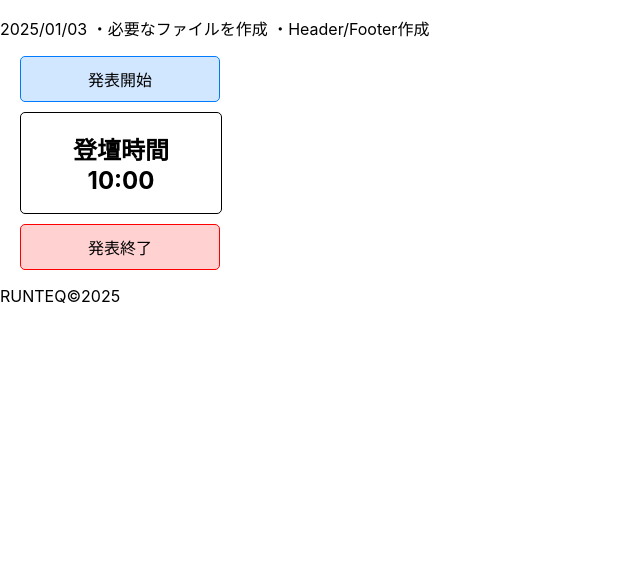
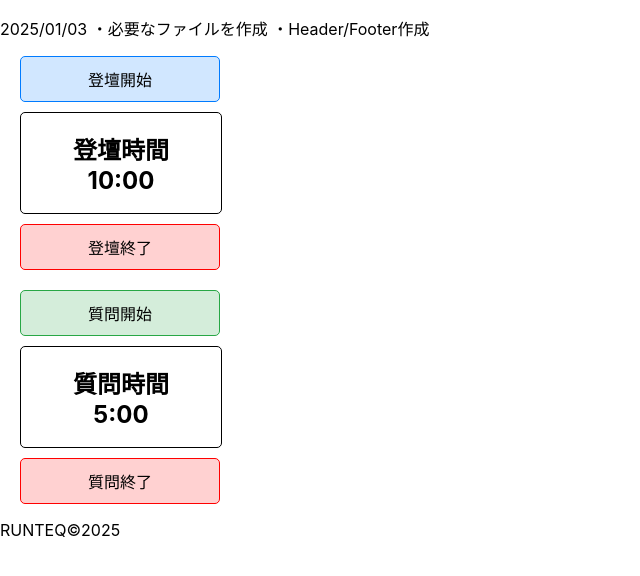
Before and after one commit to RUNTEQ-Isamin-Michi-Sakupi/lets-shuffle, a React (Create React App) app in the folder src/: page / in a window 1280 px wide. Shown: the top 576 px of the page, without its empty margins (0-640 px from the left). Built offline with nearby package versions, Linux system fonts and the light colour scheme.

Commit message:
質問時間のカウントダウンも追加して、説明のコメントを追加

```diff
--- a/src/src/03_views/components/atoms/InputTime.jsx
+++ b/src/src/03_views/components/atoms/InputTime.jsx
@@ -1,94 +1,170 @@
-import React, { useState, useEffect } from 'react';
+import React, { useState, useEffect } from 'react'; // ReactライブラリからuseStateとuseEffectをインポート
 
-const InputTime = () => { // カウントダウンタイマーを表示するコンポーネント
-    console.log('InputTime component rendered');
-    const [time, setTime] = useState(600); // 初期時間を600秒（10分）に設定
-    const [isCounting, setIsCounting] = useState(false);
+const InputTime = () => {
+    // 登壇時間の初期値を600秒（10分）に設定
+    const [presentationTime, setPresentationTime] = useState(600);
+    const [isPresentationCounting, setIsPresentationCounting] = useState(false);
 
+    // 質問時間の初期値を300秒（5分）に設定
+    const [questionTime, setQuestionTime] = useState(300);
+    const [isQuestionCounting, setIsQuestionCounting] = useState(false);
+
+    // 登壇時間のカウントダウンロジック
     useEffect(() => {
-        let timer; // タイマーを格納する変数
-        if (isCounting && time > 0) {
+        let timer;
+        if (isPresentationCounting && presentationTime > 0) {
             timer = setInterval(() => {
-                setTime(prevTime => prevTime - 1);
+                setPresentationTime((prevTime) => prevTime - 1);
             }, 1000);
-        } else if (time === 0) {
-            setIsCounting(false); // カウントダウンが0になったらカウントを止める
+        } else if (presentationTime === 0) {
+            setIsPresentationCounting(false);
         }
-        return () => clearInterval(timer); // タイマーをクリアする
-    }, [isCounting, time]);
+        return () => clearInterval(timer);
+    }, [isPresentationCounting, presentationTime]);
 
-    const startCountdown = () => { // カウントダウンを開始する関数
-        setIsCounting(true);
+    // 質問時間のカウントダウンロジック
+    useEffect(() => {
+        let timer;
+        if (isQuestionCounting && questionTime > 0) {
+            timer = setInterval(() => {
+                setQuestionTime((prevTime) => prevTime - 1);
+            }, 1000);
+        } else if (questionTime === 0) {
+            setIsQuestionCounting(false);
+        }
+        return () => clearInterval(timer);
+    }, [isQuestionCounting, questionTime]);
+
+    // 登壇時間をリセットする関数
+    const resetPresentationTime = () => {
+        setIsPresentationCounting(false);
+        setPresentationTime(600); // 登壇時間を600秒にリセット
     };
 
-    const stopCountdown = () => {
-        setIsCounting(false);
-        setTime(600); // Reset time to initial value
+    // 質問時間をリセットする関数
+    const resetQuestionTime = () => {
+        setIsQuestionCounting(false);
+        setQuestionTime(300); // 質問時間を300秒にリセット
     };
 
     return (
-        <div style={{ display: 'flex', flexDirection: 'column', alignItems: 'flex-start', gap: '10px' }}>
-            {/* 発表開始ボタン */}
+        <div style={{ display: 'flex', flexDirection: 'column', alignItems: 'flex-start', gap: '20px' }}>
+            {/* 登壇時間セクション */}
+            <div style={{ display: 'flex', flexDirection: 'column', alignItems: 'flex-start', gap: '10px', marginLeft: '20px' }}>
+                {/* 登壇開始ボタン */}
                 <button
-                onClick={startCountdown}
-                style={{
-                    backgroundColor: '#d1e7ff', // 背景色を青に変更
-                    border: '1px solid #007bff', // 枠線を青に変更
+                    onClick={() => setIsPresentationCounting(true)} // 登壇開始ボタンをクリックしたときにカウントダウンを開始
+                    style={{ // ボタンのスタイルを設定
+                        backgroundColor: '#d1e7ff', // 背景色を設定
+                        border: '1px solid #007bff', // 枠線のスタイル
                         borderRadius: '5px', // 角丸にする
-                    padding: '10px 20px', // 上下に10px、左右に20pxの余白を追加
-                    fontSize: '16px', // フォントサイズを16pxに変更
-                    color: '#000', // 文字色を黒に変更
-                    cursor: 'pointer', // マウスを重ねた時にカーソルを指に変更
-                    width: '200px', // 幅を200pxに変更
+                        padding: '10px 20px', // パディングを設定
+                        fontSize: '16px', // フォントサイズを設定
+                        width: '200px', // 幅を設定
                         textAlign: 'center', // テキストを中央揃えにする
-                    marginLeft: '20px', // 左側に余白を追加
+                        cursor: 'pointer', // カーソルを指に変更
                     }}
                 >
-                発表開始
+                    登壇開始
                 </button>
-
-            {/* タイマー */}
+                {/* 登壇時間の表示 */}
                 <div
                     style={{
-                    display: 'flex', // 横並びにする
-                    flexDirection: 'column', // 縦に並べる
-                    justifyContent: 'center', // 中央揃えにする
-                    alignItems: 'center', // 中央揃えにする
-                    width: '200px', // 幅を200px
-                    height: '100px', // 高さを100px
-                    border: '1px solid #000', // 枠線を黒に変更
+                        display: 'flex', // flexboxを使用して要素を並べる
+                        flexDirection: 'column', // 縦方向に並べる
+                        justifyContent: 'center', // 要素を中央揃えにする
+                        alignItems: 'center', // 要素を中央揃えにする
+                        width: '200px', // 幅を設定
+                        height: '100px', // 高さを設定
+                        border: '1px solid #000', // 枠線のスタイル
                         borderRadius: '5px', // 角丸にする
-                    backgroundColor: '#fff', // 背景色を白に変更
-                    fontSize: '24px', // フォントサイズを24pxに変更
-                    fontWeight: 'bold', // 太字にする
-                    color: '#000', // 文字色を黒に変更
-                    marginLeft: '20px', // 左側に余白を追加
+                        backgroundColor: '#fff', // 背景色を設定
+                        fontSize: '24px', // フォントサイズを設定
+                        fontWeight: 'bold', // フォントの太さを設定
+                        color: '#000', // テキストの色を設定
                     }}
                 >
                     <div>登壇時間</div>
-                <div>{Math.floor(time / 60)}:{('0' + (time % 60)).slice(-2)}</div>
+                    <div>{Math.floor(presentationTime / 60)}:{('0' + (presentationTime % 60)).slice(-2)}</div> {/* 残り時間を表示 */}
+                </div>
+                {/* 登壇終了ボタン */}
+                <button
+                    onClick={resetPresentationTime} // 登壇終了ボタンをクリックしたときに登壇時間をリセット
+                    style={{
+                        backgroundColor: '#ffd1d1', // 背景色を設定
+                        border: '1px solid #ff0000', // 枠線のスタイル
+                        borderRadius: '5px', // 角丸にする
+                        padding: '10px 20px', // パディングを設定
+                        fontSize: '16px', // フォントサイズを設定
+                        width: '200px', // 幅を設定
+                        textAlign: 'center', // テキストを中央揃えにする
+                        cursor: 'pointer', // カーソルを指に変更
+                    }}
+                >
+                    登壇終了
+                </button>
             </div>
 
-            {/* 発表終了ボタン */}
+            {/* 質問時間セクション */}
+            <div style={{ display: 'flex', flexDirection: 'column', alignItems: 'flex-start', gap: '10px', marginLeft: '20px' }}>
+                {/* 質問開始ボタン */}
                 <button
-                onClick={stopCountdown}
+                    onClick={() => setIsQuestionCounting(true)} // 質問開始ボタンをクリックしたときにカウントダウンを開始
                     style={{
-                    backgroundColor: '#ffd1d1', // 背景色を赤に変更
-                    border: '1px solid #ff0000', // 枠線を赤に変更
+                        backgroundColor: '#d4edda', // 背景色を設定
+                        border: '1px solid #28a745', // 枠線のスタイル
                         borderRadius: '5px', // 角丸にする
-                    padding: '10px 20px', // 上下に10px、左右に20pxの余白を追加
-                    fontSize: '16px', // フォントサイズを16pxに変更
-                    color: '#000', // 文字色を黒に変更
-                    cursor: 'pointer', // マウスを重ねた時にカーソルを指に変更
-                    width: '200px', // 幅を200pxに変更
+                        padding: '10px 20px', // パディングを設定
+                        fontSize: '16px', // フォントサイズを設定
+                        width: '200px', // 幅を設定
                         textAlign: 'center', // テキストを中央揃えにする
-                    marginLeft: '20px', // 左側に余白を追加
+                        cursor: 'pointer', // カーソルを指に変更
                     }}
                 >
-                発表終了
+                    質問開始
                 </button>
+                {/* 質問時間の表示 */}
+                <div
+                    style={{
+                        display: 'flex', // flexboxを使用して要素を並べる
+                        flexDirection: 'column', // 縦方向に並べる
+                        justifyContent: 'center', // 要素を中央揃えにする
+                        alignItems: 'center', // 要素を中央揃えにする
+                        width: '200px', // 幅を設定
+                        height: '100px', // 高さを設定
+                        border: '1px solid #000', // 枠線のスタイル
+                        borderRadius: '5px', // 角丸にする
+                        backgroundColor: '#fff', // 背景色を設定
+                        fontSize: '24px', // フォントサイズを設定
+                        fontWeight: 'bold', // フォントの太さを設定
+                        color: '#000', // テキストの色を設定
+                    }}
+                >
+                    <div>質問時間</div>
+                    <div>
+                        {Math.floor(questionTime / 60)}:
+                        {('0' + (questionTime % 60)).slice(-2)} {/* 残り時間を表示 */}
+                    </div>
+                </div>
+                {/* 質問終了ボタン */}
+                <button
+                    onClick={resetQuestionTime} // 質問終了ボタンをクリックしたときに質問時間をリセット
+                    style={{
+                        backgroundColor: '#ffd1d1', // 背景色を設定
+                        border: '1px solid #ff0000', // 枠線のスタイル
+                        borderRadius: '5px', // 角丸にする
+                        padding: '10px 20px', // パディングを設定
+                        fontSize: '16px', // フォントサイズを設定
+                        width: '200px', // 幅を設定
+                        textAlign: 'center', // テキストを中央揃えにする
+                        cursor: 'pointer', // カーソルを指に変更
+                    }}
+                >
+                    質問終了
+                </button>
+            </div>
         </div>
     );
 };
 
-export default InputTime;
+export default InputTime; // 他のファイルで使用できるようにInputTimeコンポーネントをエクスポート
```
Lines whose indentation alone changed are shown as unchanged.
